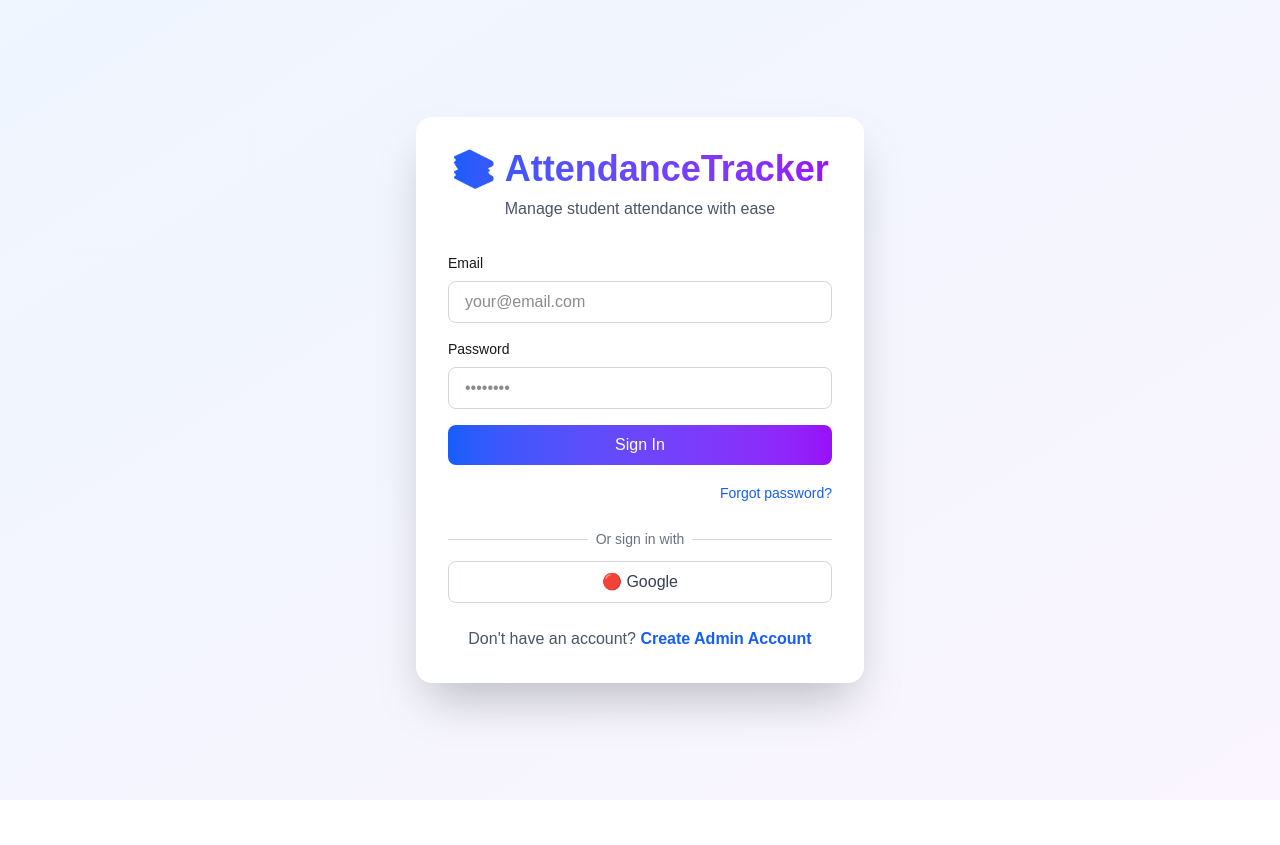
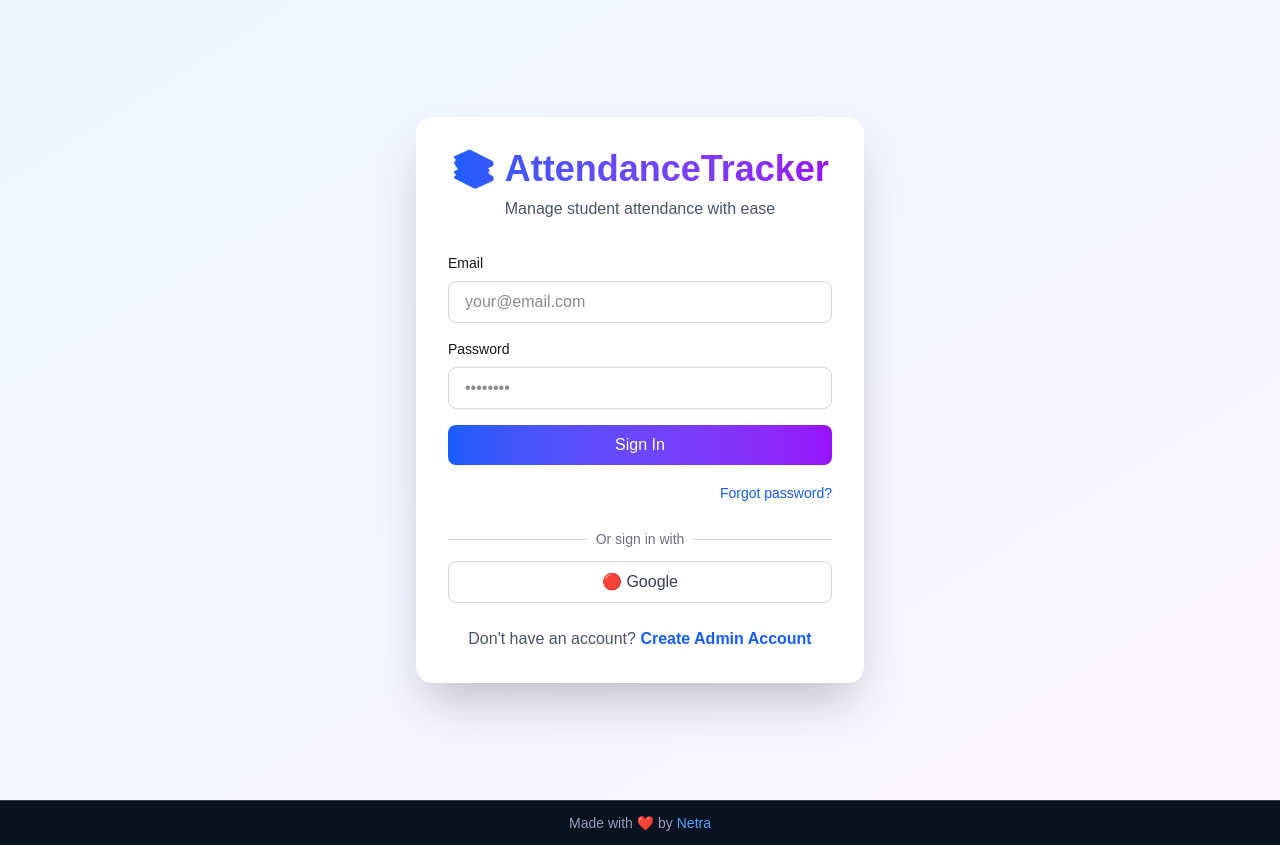
Before and after one commit to netra405/Student-attendance-tracker, a Next.js app: page /login in a window 1280 px wide. Before the commit the page ends 800 px from the top, so only its background shows below. Built offline with nearby package versions, Linux system fonts and the light colour scheme.

Commit message:
Add footer

```diff
--- a/app/layout.tsx
+++ b/app/layout.tsx
@@ -3,6 +3,7 @@ import { Geist, Geist_Mono } from "next/font/google";
 import "./globals.css";
 import { SessionProvider } from "next-auth/react";
 import { StoreProvider } from "@/store/StoreProvider";
+import Footer from "@/components/Footer";
 
 const geistSans = Geist({
   variable: "--font-geist-sans",
@@ -32,6 +33,7 @@ export default function RootLayout({
         <StoreProvider>
           <SessionProvider>
             {children}
+            <Footer/>
           </SessionProvider>
         </StoreProvider>
       </body>
--- /dev/null
+++ b/components/Footer.tsx
@@ -0,0 +1,16 @@
+import React from 'react'
+
+const Footer = () => {
+  return (
+    <footer className="w-full border-t border-slate-700 bg-[#0b1220] py-3">
+      <p className="text-center text-sm text-slate-400">
+        Made with <span className="text-red-500">❤️</span> by{" "}
+        <span className="text-blue-400 font-medium hover:text-blue-300 transition">
+          Netra
+        </span>
+      </p>
+    </footer>
+  )
+}
+
+export default Footer
```
